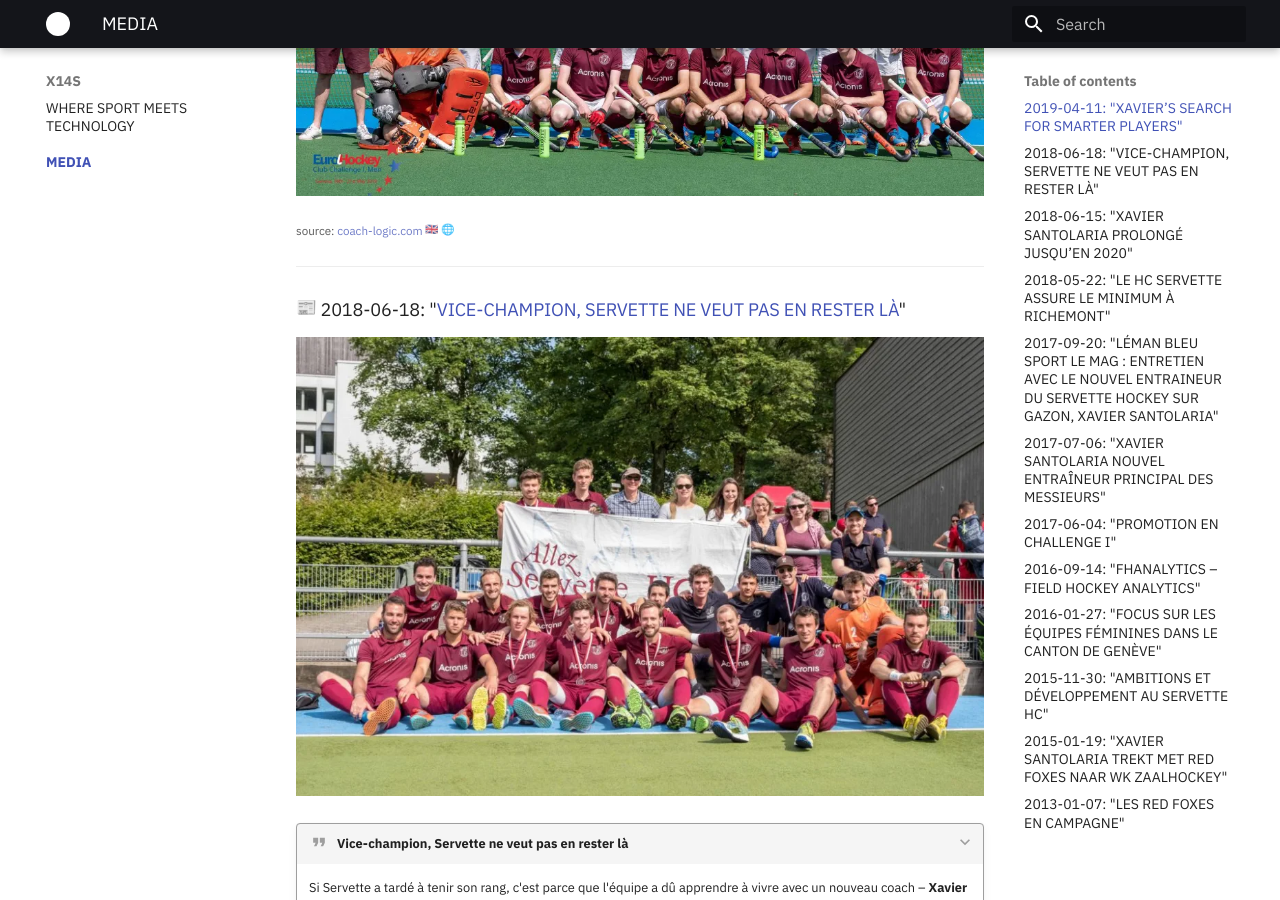
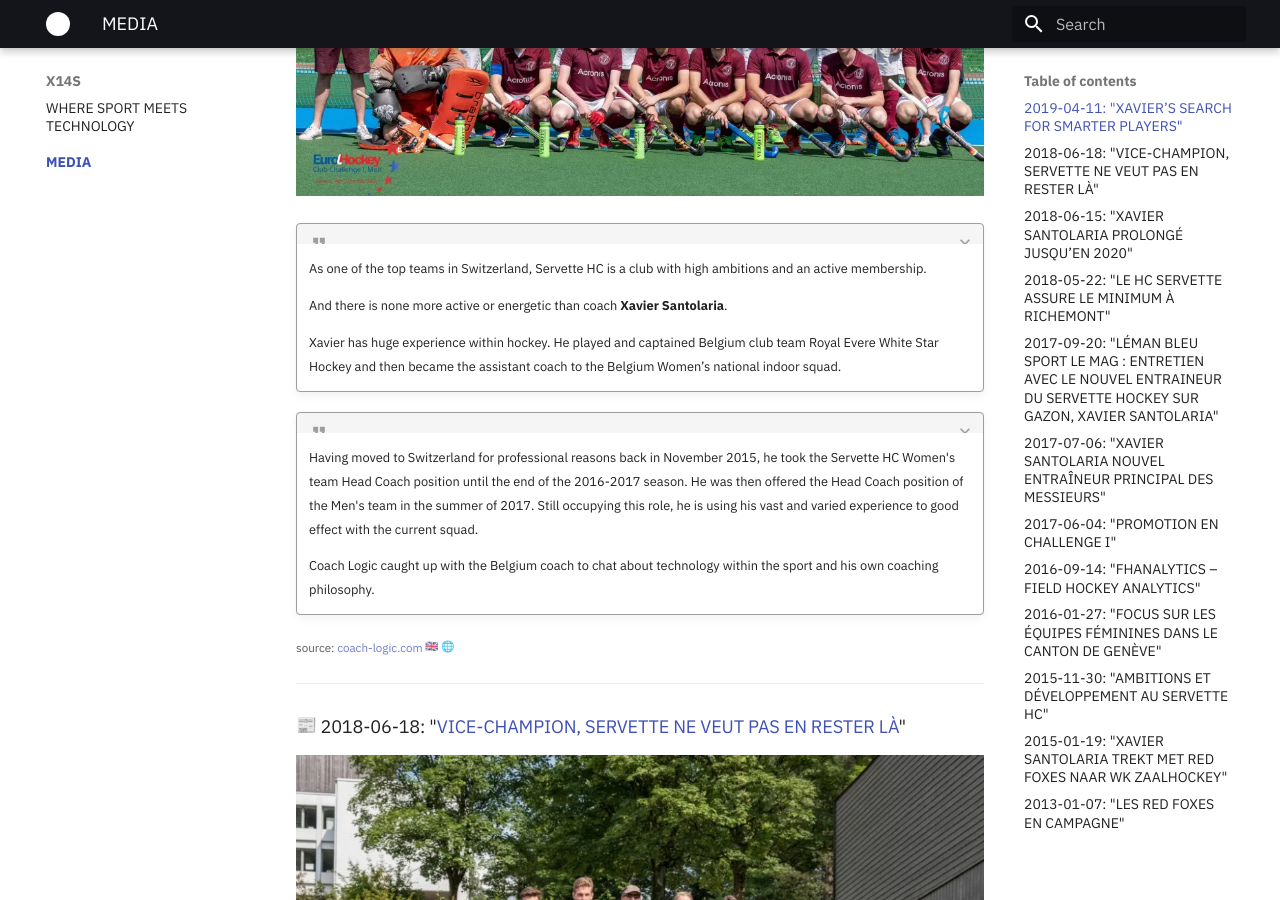
Before and after one commit to xsa/x14s.com, an MkDocs documentation site: the page built from docs/media/index.md, in a window 1280 px wide and 900 px high, scrolled down 460 px. Built offline with MkDocs 1.6.1 and Material for MkDocs 9.7.7, drawn with Linux system fonts in a browser that asks for light colours; emoji names are drawn with the system emoji font.

```diff
--- a/docs/media/index.md
+++ b/docs/media/index.md
@@ -10,6 +10,18 @@ Blogs, articles, press coverage of Xavier Santolaria's coaching journey.
 ### 2019-04-11: "[XAVIER’S SEARCH FOR SMARTER PLAYERS](https://www.coach-logic.com/blog/xaviers-search-for-smarter-players/){:target="_blank"}"
 
 ![Servette HC Men's 1 Team](./images/coachlogic-servette-xavier-1.jpg)
+
+???+ quote " "
+    As one of the top teams in Switzerland, Servette HC is a club with high ambitions and an active membership.
+
+    And there is none more active or energetic than coach **Xavier Santolaria**.
+
+    Xavier has huge experience within hockey. He played and captained Belgium club team Royal Evere White Star Hockey and then became the assistant coach to the Belgium Women’s national indoor squad.
+
+???+ quote " "
+    Having moved to Switzerland for professional reasons back in November 2015, he took the Servette HC Women's team Head Coach position until the end of the 2016-2017 season. He was then offered the Head Coach position of the Men's team in the summer of 2017. Still occupying this role, he is using his vast and varied experience to good effect with the current squad.
+
+    Coach Logic caught up with the Belgium coach to chat about technology within the sport and his own coaching philosophy.
 
 <small>source: [coach-logic.com](http://www.coach-logic.com/){:target="_blank"} :flag_gb: :globe_with_meridians:</small>
 
```
